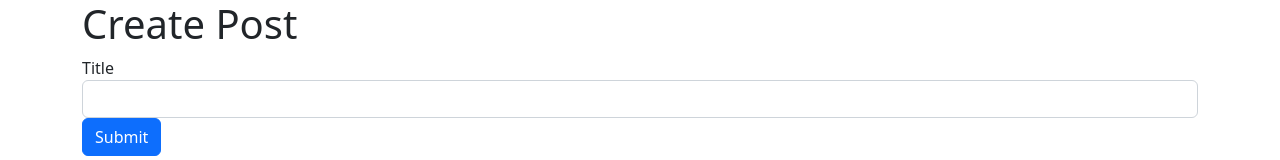
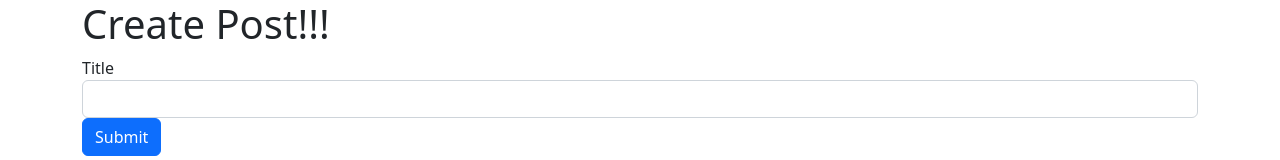
Before and after one commit to paul-xor/micro-project-one, a React (Create React App) app in the folder client/: page / in a window 1280 px wide. Shown: the top 160 px of the page. Built offline with nearby package versions, Linux system fonts and the light colour scheme; no server answers.

Commit message:
feat: add skaffold

```diff
--- a/client/src/App.js
+++ b/client/src/App.js
@@ -4,7 +4,7 @@ import PostList from './PostList';
 
 const App = () => {
   return <div className='container'>
-    <h1>Create Post</h1>
+    <h1>Create Post!!!</h1>
     <PostCreate />
     <hr />
     <h1>Posts</h1>
```
Also changed, not shown: 1 other file (tests, documents, lock files or other folders).
